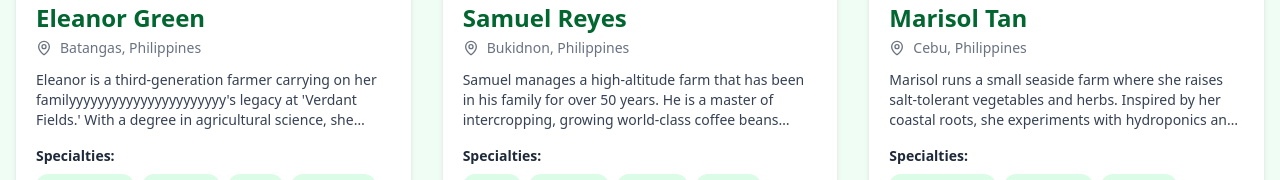
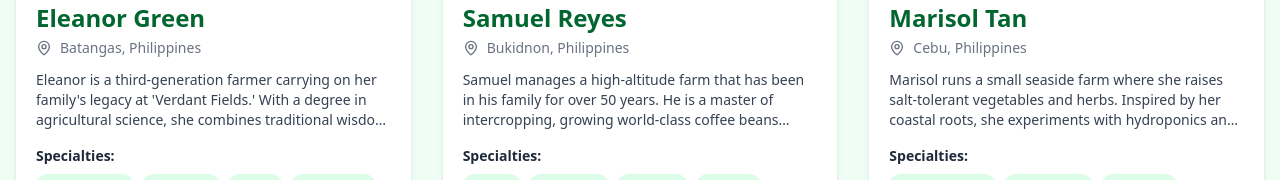
Before and after one commit to willardcsoriano/root-and-reach-ph-frontend, a Next.js app: page /farmers in a window 1280 px wide. Shown: the part 756-936 px from the top of the page. Built offline with nearby package versions, Linux system fonts and the light colour scheme.

Commit message:
no more yyy

```diff
--- a/src/data/farmers-page/farmer-data.ts
+++ b/src/data/farmers-page/farmer-data.ts
@@ -28,7 +28,7 @@ export const farmersData: Farmer[] = [
     name: "Eleanor Green",
     location: "Batangas, Philippines",
     joinDate: "2022-03-15",
-    bio: "Eleanor is a third-generation farmer carrying on her familyyyyyyyyyyyyyyyyyyyyyy's legacy at 'Verdant Fields.' With a degree in agricultural science, she combines traditional wisdom with modern sustainable techniques. Her passion is soil health, believing that great produce starts from the ground up. She hosts monthly workshops for aspiring young farmers in her community.",
+    bio: "Eleanor is a third-generation farmer carrying on her family's legacy at 'Verdant Fields.' With a degree in agricultural science, she combines traditional wisdom with modern sustainable techniques. Her passion is soil health, believing that great produce starts from the ground up. She hosts monthly workshops for aspiring young farmers in her community.",
     philosophy:
       "To cultivate with conscience, leaving the soil richer for the next generation. We don't just grow food; we grow ecosystems.",
     specialties: ["Leafy Greens", "Tomatoes", "Herbs", "Root Crops"],
```
